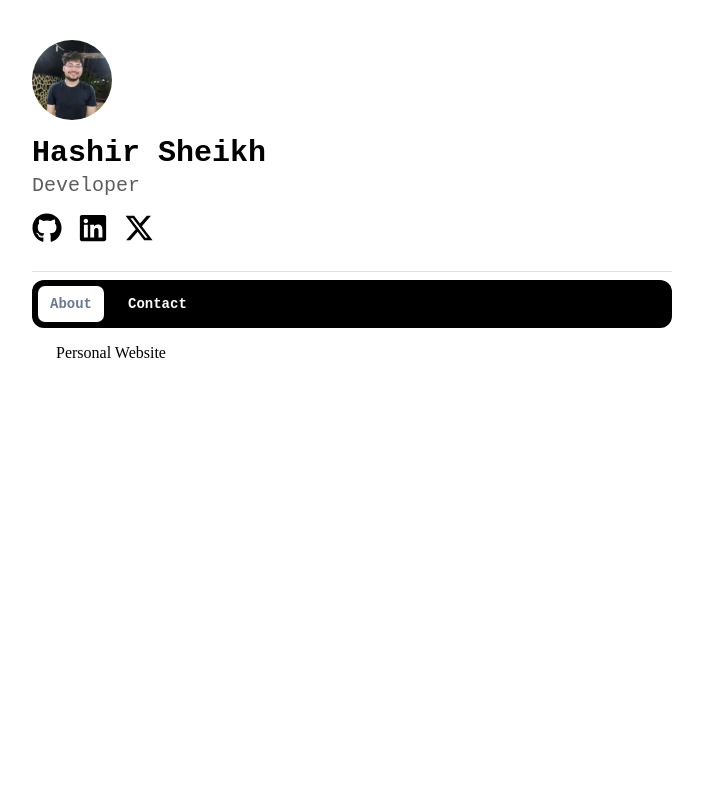
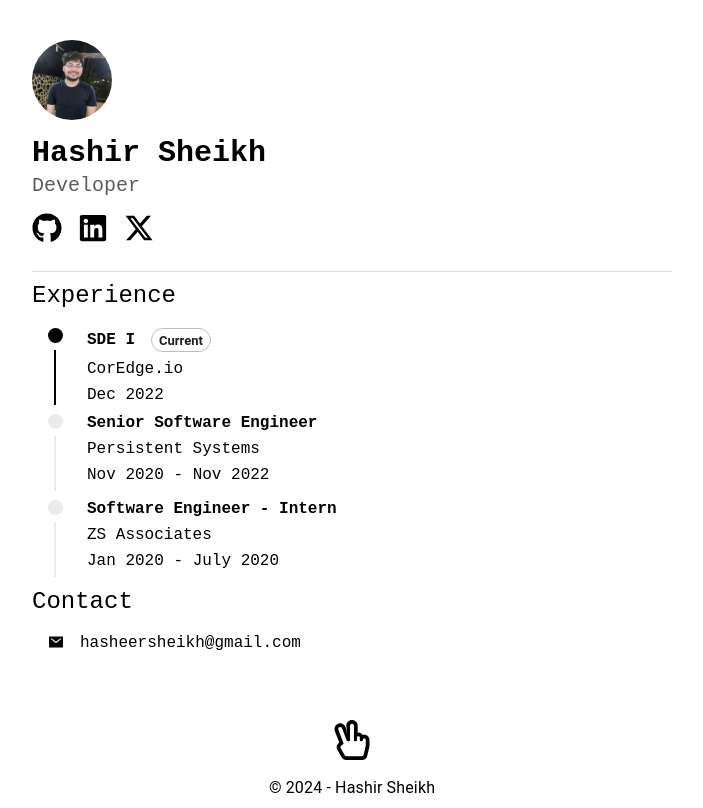
Before and after one commit to hasheersheikh/profile, a Next.js app: page / in a window 1280 px wide. Shown: the whole page, without its empty margins (288-991 px from the left). Built offline with nearby package versions, Linux system fonts and the light colour scheme.

Commit message:
added experience

```diff
--- a/src/Components/Social/index.tsx
+++ b/src/Components/Social/index.tsx
@@ -1,15 +1,23 @@
 "use client";
-import { Box, IconButton } from "@mui/material";
-import { useRouter } from "next/navigation";
+import { Box, IconButton, Tooltip } from "@mui/material";
 import { FC } from "react";
 import { FaGithub, FaLinkedin } from "react-icons/fa";
 import { FaXTwitter } from "react-icons/fa6";
+import { IoMdDownload } from "react-icons/io";
 
 const SocialIcons: FC = () => {
-  const router = useRouter();
-
+  const onButtonClick = () => {
+    const pdfUrl = "../../../public/Resume.pdf";
+    const link = document.createElement("a");
+    link.href = pdfUrl;
+    link.download = "Resume.pdf"; // specify the filename
+    document.body.appendChild(link);
+    link.click();
+    document.body.removeChild(link);
+  };
   return (
     <Box display={"flex"} alignItems={"center"} gap={2} my={2}>
+      <Tooltip title="Github">
         <a
           href="https://github.com/hasheersheikh"
           target="_blank"
@@ -17,6 +25,8 @@ const SocialIcons: FC = () => {
         >
           <FaGithub size={30} />
         </a>
+      </Tooltip>
+      <Tooltip title="Linkedin">
         <a
           href="https://www.linkedin.com/in/hashirsheikh/"
           target="_blank"
@@ -24,6 +34,8 @@ const SocialIcons: FC = () => {
         >
           <FaLinkedin size={30} />
         </a>
+      </Tooltip>
+      <Tooltip title="Twitter / X">
         <a
           href="https://x.com/hasheersheikh"
           target="_blank"
@@ -31,6 +43,12 @@ const SocialIcons: FC = () => {
         >
           <FaXTwitter size={30} />
         </a>
+      </Tooltip>
+      {/* <Tooltip title="Resume">
+        <IconButton onClick={onButtonClick}>
+          <IoMdDownload size={30} />
+        </IconButton>
+      </Tooltip> */}
     </Box>
   );
 };
--- a/src/Components/Tabs/index.tsx
+++ b/src/Components/Tabs/index.tsx
@@ -1,12 +1,13 @@
 "use client";
 
-import React, { FC } from "react";
+import React, { FC, useState } from "react";
 
 import { styled } from "@mui/system";
 import { Tabs } from "@mui/base/Tabs";
 import { TabsList as BaseTabsList } from "@mui/base/TabsList";
 import { buttonClasses } from "@mui/base/Button";
 import { Tab as BaseTab, tabClasses } from "@mui/base/Tab";
+import Link from "next/link";
 
 const grey = {
   50: "#F3F6F9",
@@ -66,12 +67,25 @@ const TabsList = styled(BaseTabsList)(
 );
 
 const InfoTabs: FC = () => {
+  const [selectedTab, setSelectedTab] = useState(0);
+
+  const onTabChange = (v: any) => {
+    setSelectedTab(v);
+  };
   return (
     <>
-      <Tabs defaultValue={0}>
+      <Tabs onChange={onTabChange} value={selectedTab}>
         <TabsList>
-          <Tab value={0}>About</Tab>
-          <Tab value={1}>Contact</Tab>
+          <Tab value={0}>
+            <Link href={"/"} style={{ color: "white" }}>
+              About
+            </Link>
+          </Tab>
+          <Tab value={1}>
+            <Link href={"/contact"} style={{ color: "white" }}>
+              Contact
+            </Link>
+          </Tab>
         </TabsList>
       </Tabs>
     </>
--- a/src/app/layout.tsx
+++ b/src/app/layout.tsx
@@ -16,7 +16,7 @@ export default function RootLayout({
   return (
     <html lang="en">
       <body>
-        <Container>
+        <Container sx={{ mx: 4 }}>
           <Box display={"flex"} alignItems={"center"} flexDirection={"column"}>
             <Box width={{ xs: "100vw", lg: "50vw", md: "80vw" }}>
               <Box width={80} position={"relative"} height={80} mt={4}>
@@ -49,7 +49,7 @@ export default function RootLayout({
 
             <Box width={{ xs: "100vw", lg: "50vw", md: "80vw" }}>
               <Divider sx={{ my: 1 }} />
-              <Tabs />
+              {/* <Tabs /> */}
               {children}
             </Box>
           </Box>
--- a/src/app/page.tsx
+++ b/src/app/page.tsx
@@ -1,9 +1,111 @@
-import { Container } from "@mui/material";
+import { Box, Chip, Typography } from "@mui/material";
+import { FC } from "react";
+import { IoMailSharp } from "react-icons/io5";
+import { FaRegHandPeace } from "react-icons/fa";
+
+const Timeline: FC<any> = ({ data }) => {
+  return (
+    <Box m={2} height={70}>
+      <Box
+        display={"flex"}
+        fontFamily={"monospace"}
+        gap={3}
+        fontSize={16}
+        position={"relative"}
+      >
+        <Box
+          sx={{
+            borderLeft: data.current ? "2px solid black" : "2px solid #ebebeb",
+            height: 55,
+            position: "absolute",
+            top: 22,
+            left: 6,
+          }}
+        />
+        <Box
+          sx={{
+            height: "15px",
+            width: "15px",
+            backgroundColor: data.current ? "black" : "#ebebeb",
+            borderRadius: "50%",
+            display: "inline-block",
+          }}
+        />
+        <Box display={"flex"} gap={1} flexDirection={"column"}>
+          <Box fontWeight={600} display={"flex"} gap={2} alignItems={"center"}>
+            <Box>{data.position} </Box>
+            {data.current && (
+              <Chip label="Current" variant="outlined" size="small" />
+            )}
+          </Box>
+          <Box>{data.company}</Box>
+          {data.current ? (
+            <Box>{data.from}</Box>
+          ) : (
+            <Box>
+              {data.from} - {data?.to}
+            </Box>
+          )}
+        </Box>
+      </Box>
+    </Box>
+  );
+};
 
 export default function Home() {
+  const experience = [
+    {
+      position: "SDE I",
+      company: "CorEdge.io",
+      current: true,
+      from: "Dec 2022",
+    },
+    {
+      position: "Senior Software Engineer",
+      company: "Persistent Systems",
+      from: "Nov 2020",
+      to: "Nov 2022",
+    },
+    {
+      position: "Software Engineer - Intern",
+      company: "ZS Associates",
+      from: "Jan 2020",
+      to: "July 2020",
+    },
+  ];
+
   return (
     <main>
-      <Container>Personal Website</Container>
+      <Typography variant="h5" fontFamily={"monospace"}>
+        Experience
+      </Typography>
+      {experience.map((data) => (
+        <Timeline data={data} />
+      ))}
+
+      <Typography variant="h5" fontFamily={"monospace"} sx={{ mt: 2 }}>
+        Contact
+      </Typography>
+      <Box m={2} height={70}>
+        <Box display={"flex"} gap={2}>
+          <IoMailSharp />
+          <Box fontFamily={"monospace"} fontSize={16}>
+            hasheersheikh@gmail.com
+          </Box>
+        </Box>
+      </Box>
+
+      <Box display={"flex"} justifyContent={"center"}>
+        <Box
+          display={"flex"}
+          flexDirection={"column"}
+          gap={2}
+          alignItems={"center"}
+        >
+          <FaRegHandPeace size={40} />
+          <Typography>© 2024 - Hashir Sheikh</Typography>
+        </Box>
+      </Box>
     </main>
   );
 }
```
Also changed, not shown: src/app/contact/page.tsx (added, +7 -0 lines), 1 other file (tests, documents, lock files or other folders). Lines whose indentation alone changed are shown as unchanged.
